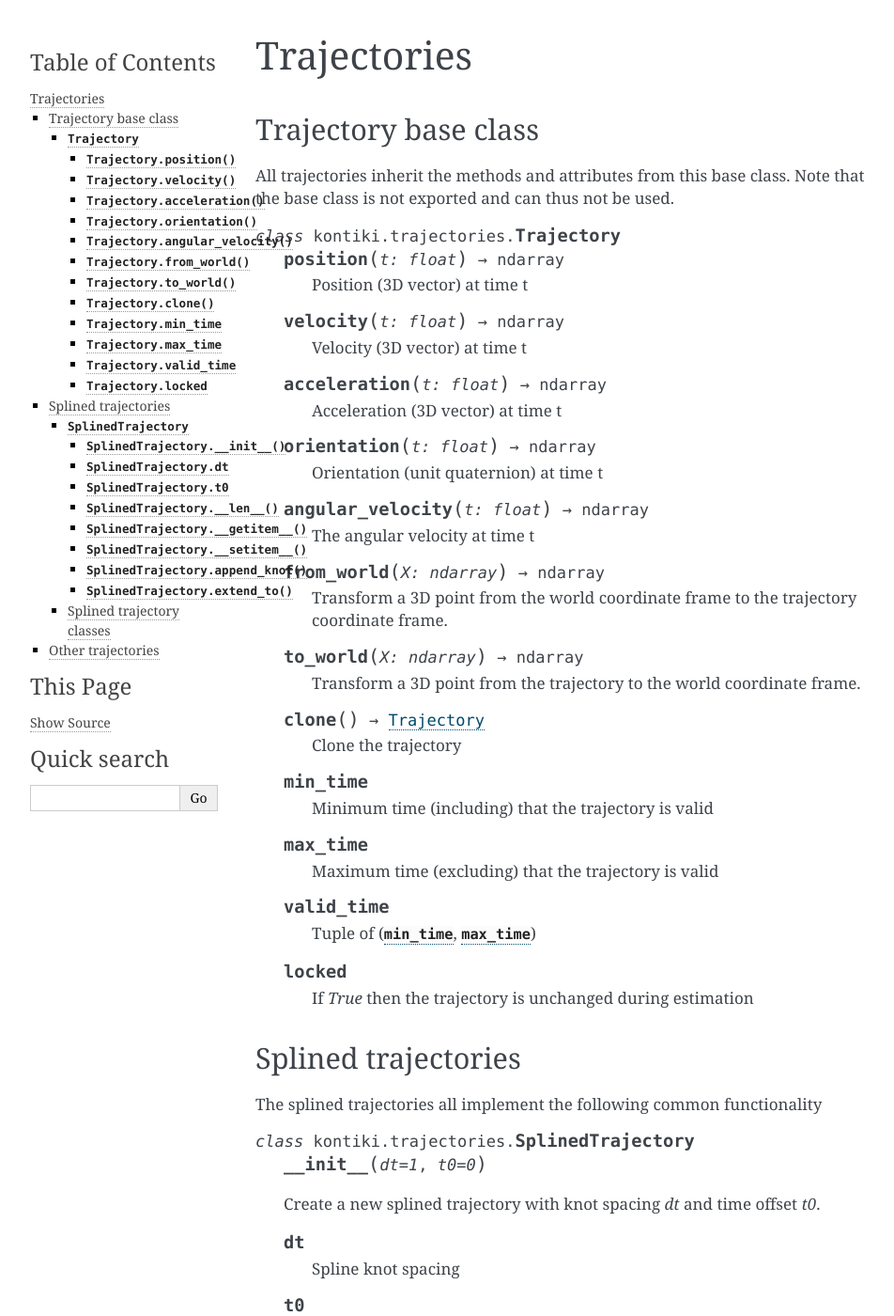
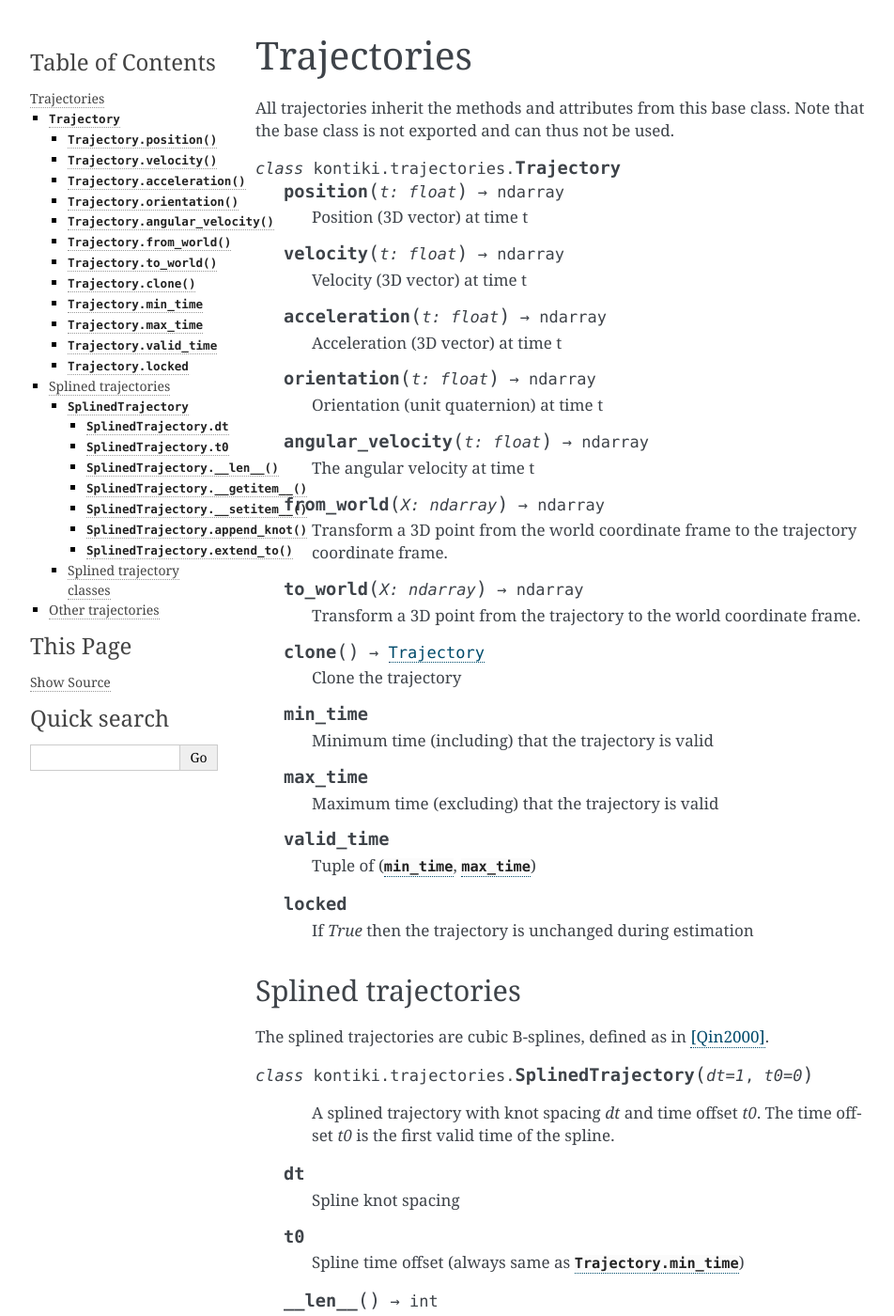
Before and after one commit to hovren/kontiki, a Sphinx documentation site: the page built from docs/trajectories.rst, in a window 1280 px wide and 1400 px high. Shown: the whole window at 94% size, without its empty margins (148-1100 px from the left). Built offline with Sphinx 7.4.7, drawn with Linux system fonts in a browser that asks for light colours; some of the changed text lies outside the part shown.

Commit message:
docs: various smaller changes

```diff
--- a/docs/estimator.rst
+++ b/docs/estimator.rst
@@ -37,7 +37,7 @@
 
         The callback function should accepts a single :py:class:`IterationSummary` instance as argument,
         and return either `None`, or a :py:class:`CallbackReturnType` value.
-        `None` is the same as :py:attr:`.CallbackReturnType.Continue`.
+        `None` is the same as :py:attr:`CallbackReturnType.Continue`.
 
         If your callbacks need to access the objects currently being optimized (e.g. the trajectory),
         you must set `update_state=True`.
@@ -45,7 +45,7 @@
 
 Estimator helper classes
 ==========================
-The following classes are wrappers around the Ceres-Solver classes of the same name.
+The following classes are wrappers around the `Ceres-Solver <http://ceres-solver.org/>`_ classes of the same name.
 
 .. autoclass:: kontiki.CallbackReturnType
     :members:
--- a/docs/kontiki.rst
+++ b/docs/kontiki.rst
@@ -18,10 +18,10 @@
 
 Data objects
     Some measurements are connected to more complex objects, which might in turn be available for estimation.
-    A prime example are camera measurements, where the associated landmark is an object that we want to estimate as well.
+    A prime example are :ref:`sec_camera_measurements`, where the associated :class:`.Landmark` is an object that we want to estimate as well.
 
 
-The trajectory, and set of measurements, are then added to a :py:class:`TrajectoryEstimator` instance that can then minimize
+The trajectory, and set of measurements, are then added to a :py:class:`.TrajectoryEstimator` instance that can then minimize
 the measurement errors.
 
 
--- a/docs/measurements.rst
+++ b/docs/measurements.rst
@@ -18,6 +18,8 @@
     .. py:method:: measure(trajectory : Trajectory) -> ndarray
 
         The measured quantity, e.g. IMU accelerometer, or camera image projection.
+
+.. _sec_camera_measurements:
 
 Camera measurements
 ====================
--- a/docs/trajectories.rst
+++ b/docs/trajectories.rst
@@ -5,9 +5,6 @@
 ###################
 .. py:currentmodule:: kontiki.trajectories
 
-
-Trajectory base class
-==========================
 All trajectories inherit the methods and attributes from this base class.
 Note that the base class is not exported and can thus not be used.
 
@@ -64,13 +61,12 @@
 
 Splined trajectories
 ============================
-The splined trajectories all implement the following common functionality
+The splined trajectories are cubic B-splines, defined as in [Qin2000]_.
 
-.. py:class:: SplinedTrajectory
+.. py:class:: SplinedTrajectory(dt=1, t0=0)
 
-    .. py:method:: __init__(dt=1, t0=0)
-
-    Create a new splined trajectory with knot spacing `dt` and time offset `t0`.
+        A splined trajectory with knot spacing `dt` and time offset `t0`.
+        The time offset `t0` is the first valid time of the spline.
 
     .. py:attribute:: dt
 
@@ -123,11 +119,19 @@
     :members:
     :exclude-members: position, velocity, acceleration, orientation, angular_velocity, to_world, from_world, clone, locked, min_time, max_time, valid_time
 
-    .. py:method:: __init__(r3_dt=1, so3_dt=1, r3_t0=0, so3_t0=0)
+    .. py:method:: SplitTrajectory(r3_dt=1, so3_dt=1, r3_t0=0, so3_t0=0)
 
         Construct new split trajectory from specified knot spacings and time offsets.
 
-    .. py:method:: __init__(r3_trajectory, so3_trajectory)
+    .. py:method:: SplitTrajectory(r3_trajectory, so3_trajectory)
 
         Construct split trajectory by wrapping two previously created
         :py:class:`.UniformR3SplineTrajectory` and :py:class:`.UniformSO3SplineTrajectory` instances.
+
+
+.. rubric:: References
+
+.. [Qin2000]
+    Qin, K.
+    *General matrix representations for b-splines*
+    The Visual Computer, 16(3–4)
```
